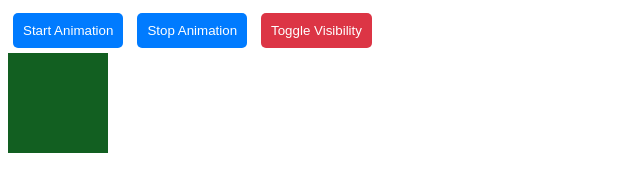
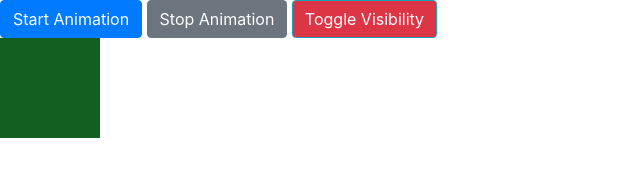
Before and after one commit to AbyEricTety/assignment8, a plain HTML site: page index.html in a window 1280 px wide. Shown: the whole page, without its empty margins (0-640 px from the left). Drawn offline with nearby package versions, Linux system fonts and the light colour scheme.

Commit message:
Update index.html

```diff
--- a/index.html
+++ b/index.html
@@ -1,7 +1,8 @@
 <!DOCTYPE html>
 <html>
 <head>
-    <link rel="stylesheet" type="text/css" href="styles.css">
+     <link rel="stylesheet" type="text/css" href="styles.css">
+    <link rel="stylesheet" href="https://maxcdn.bootstrapcdn.com/bootstrap/4.5.2/css/bootstrap.min.css">
     <script src="https://ajax.googleapis.com/ajax/libs/jquery/3.5.1/jquery.min.js"></script>
     <script src="https://maxcdn.bootstrapcdn.com/bootstrap/4.5.2/js/bootstrap.min.js"></script>
     <script>
@@ -43,7 +44,6 @@
             });
         });
     </script>
-
 </head>
 <body>
     <button id="startAnimation" class="btn btn-primary">Start Animation</button>
```
